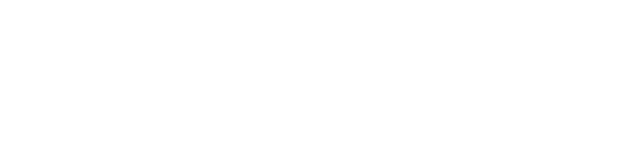
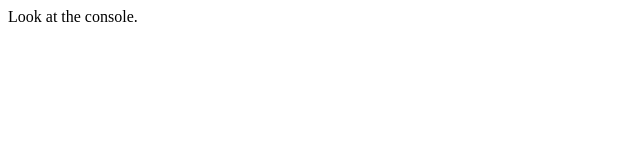
Before and after one commit to aliyilmaz/timecode, a plain HTML site: page index.html in a window 1280 px wide. Shown: the whole page, without its empty margins (0-640 px from the left). Drawn offline with Linux system fonts and the light colour scheme.

Commit message:
Added message.

```diff
--- a/index.html
+++ b/index.html
@@ -9,6 +9,7 @@
     <script src="timecode.js"></script>
 </head>
 <body>
+    Look at the console.
     <script>
         var seconds = '30942';
         console.log(seconds.toHHMMSS());
```
